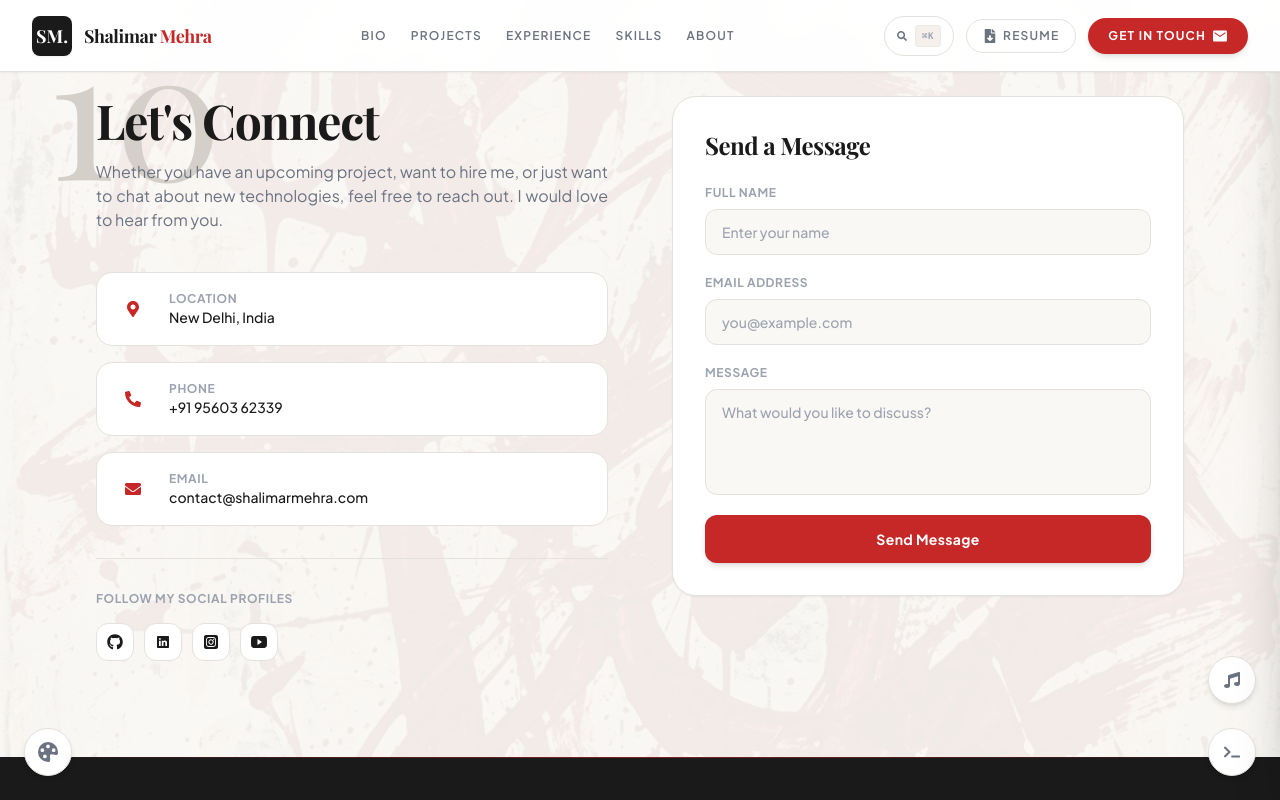
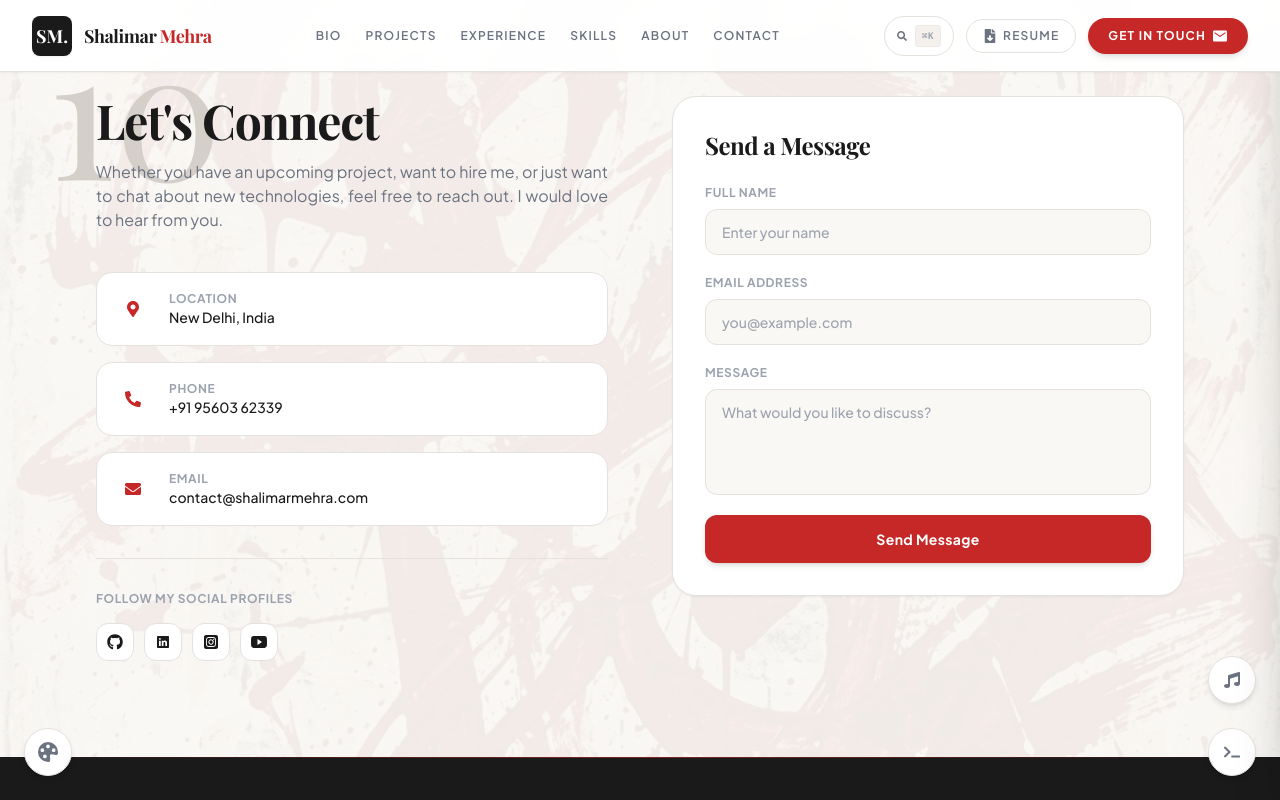
Before and after one commit to shalimarmehra/port, a Next.js app: page /contact in a window 1280 px wide. Shown: the top 800 px of the page. Built offline with nearby package versions, Linux system fonts and the light colour scheme; a web font is replaced by a local one.

Commit message:
fix: escape apostrophe in Footer + add Contact link to profession navbar

```diff
--- a/components/Footer.js
+++ b/components/Footer.js
@@ -173,7 +173,7 @@ const Footer = ({ viewState = "profession" }) => {
             {viewState === "profession" ? (
               <>
                 <p className="text-[10px] font-bold uppercase tracking-[0.2em] text-white/30 mb-5">
-                  Let's Talk
+                  Let&apos;s Talk
                 </p>
                 <div className="space-y-4">
                   <button
--- a/components/NavBar.js
+++ b/components/NavBar.js
@@ -44,6 +44,7 @@ const NavBar = () => {
     { label: "Experience", id: "experience", icon: null },
     { label: "Skills",     id: "skills",     icon: null },
     { label: "About",      id: "about",      icon: null },
+    { label: "Contact",    id: "contact",    icon: null },
   ];
 
   const passionLinks = [
```
